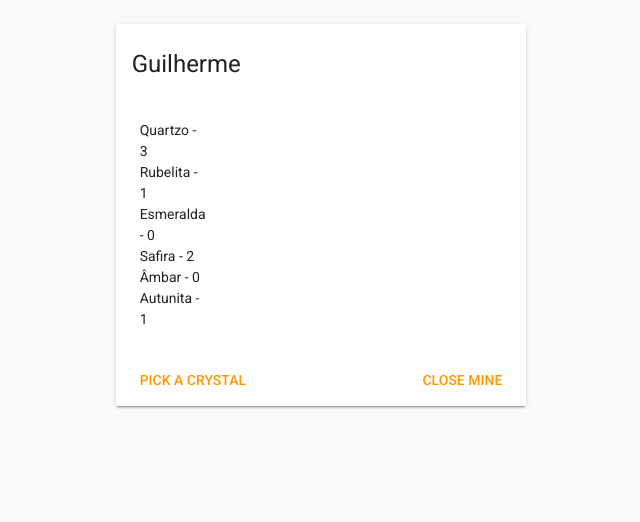
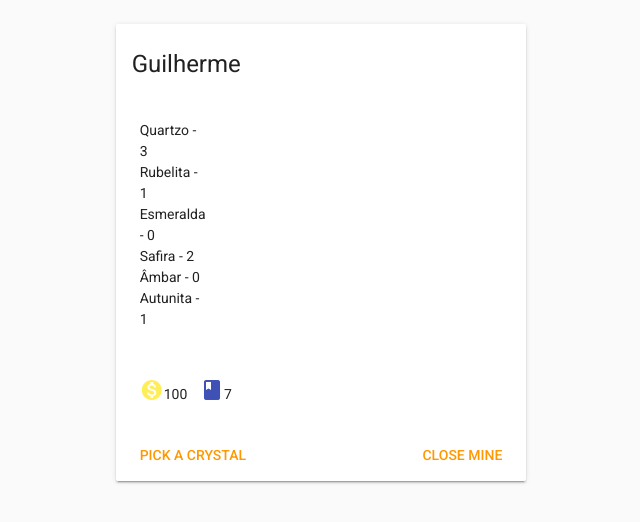
Before and after one commit to guiconti/quartz, a Vue app: page / in a window 1280 px wide. Shown: the top 522 px of the page, without its empty margins (319-959 px from the left). Built offline with nearby package versions, Linux system fonts and the light colour scheme; a web font is replaced by a local one; what vue-async-computed, vue-cookie, vue-resource would draw is missing.

Commit message:
Add money and card amount

```diff
--- a/src/components/game/player/Player.vue
+++ b/src/components/game/player/Player.vue
@@ -16,6 +16,17 @@
       />
     </v-container>
 
+    <v-container fluid>
+      <v-layout>
+        <v-flex xs2>
+        <v-icon color="yellow lighten-1">monetization_on</v-icon>{{money}}
+        </v-flex>
+        <v-flex xs2>
+        <v-icon color="indigo">class</v-icon>{{cards}}
+        </v-flex>
+      </v-layout>
+    </v-container>
+
     <v-card-actions>
       <v-btn flat color="orange">Pick a crystal</v-btn>
       <v-spacer/>
@@ -31,7 +42,9 @@ export default {
   name: 'Player',
   props: {
     name: String,
-    crystals: Array
+    crystals: Array,
+    money: Number,
+    cards: Number
   },
   components: {
     appCrystal: Crystal
--- a/src/components/game/room/Room.vue
+++ b/src/components/game/room/Room.vue
@@ -5,6 +5,8 @@
         <app-player
           name="Guilherme"
           :crystals="this.crystals"
+          :money="100"
+          :cards="7"
         />
       </v-flex>
     </v-layout>
```
